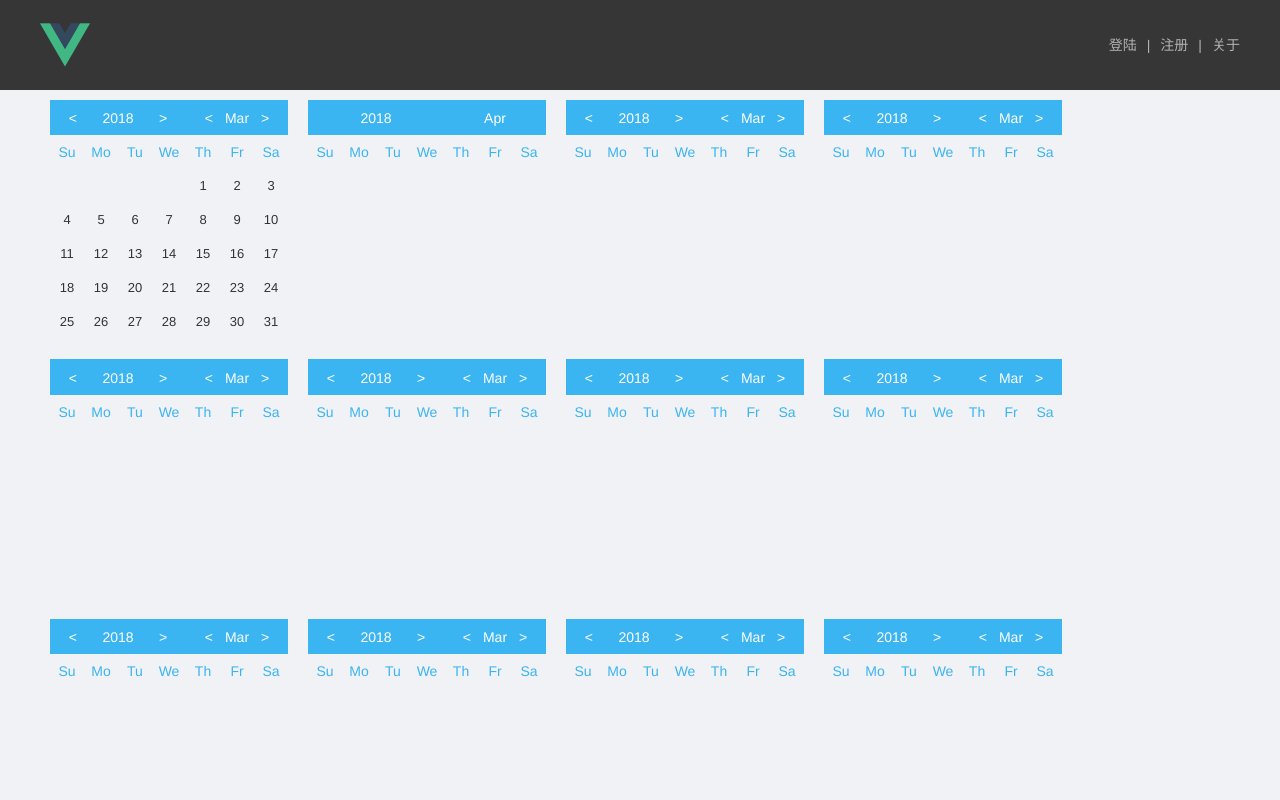
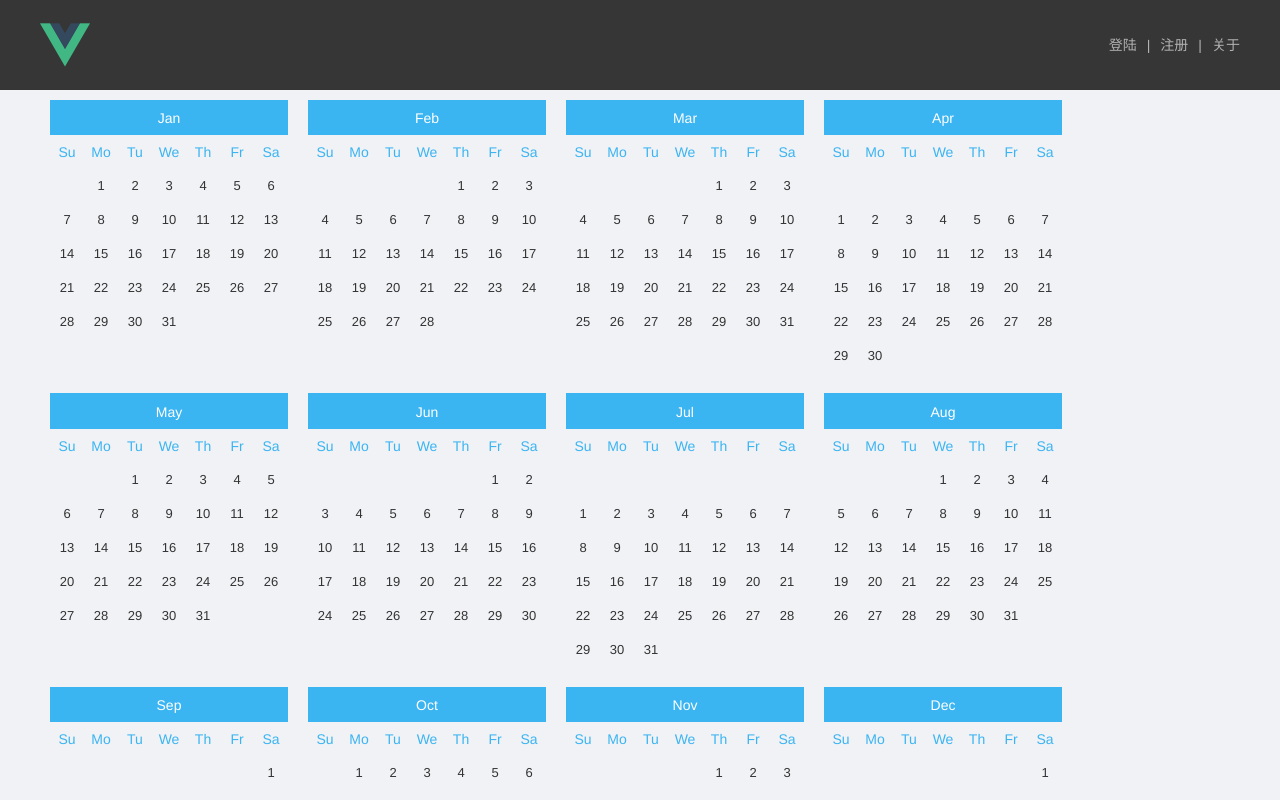
Before and after one commit to angiegigishang/VuePractice, a Vue app: page /permonth in a window 1280 px wide. Shown: the top 800 px of the page. Built offline with nearby package versions, Linux system fonts and the light colour scheme; the HTML template or start-up script is replaced by a standard one; what vue-resource would draw is missing.

Commit message:
日历初步模型完成

```diff
--- a/src/pages/permonthsxy.vue
+++ b/src/pages/permonthsxy.vue
@@ -4,15 +4,8 @@
 			<table class="date-picker">
 				<thead>
 					<tr class="date-head">
-						<th colspan="4">
-							<span class="btn-prev" @click="yearClick(-1)">&lt;</span>
-							<span class="show-year">{{now.getFullYear()}}</span>
-							<span class="btn-next" @click="yearClick(1)">&gt;</span>
-						</th>
-						<th colspan="3">
-							<span class="btn-prev" @click="monthClick(-1)">&lt;</span>
-							<span class="show-month">{{months[now.getMonth()]}}</span>
-							<span class="btn-next" @click="monthClick(1)">&gt;</span>
+						<th colspan="7">
+							<span class="show-month">{{months[0]}}</span>
 						</th>
 					</tr>
 					<tr class="date-days">
@@ -20,7 +13,7 @@
 					</tr>
 				</thead>
 				<tbody>
-					<tr v-for="i in 5">
+					<tr v-for="i in 6">
 						<td v-for="j in 7"
 						    :class="[ddatearr[(i - 1) * 7 + (j - 1)] && ddatearr[(i - 1) * 7 + (j - 1)].status]"
 						    :date="ddatearr[i * 7 + j] && ddatearr[i * 7 + j].date"
@@ -37,11 +30,8 @@
 			<table class="date-picker">
 				<thead>
 					<tr class="date-head">
-						<th colspan="4">
-							<span class="show-year">{{now.getFullYear()}}</span>
-						</th>
-						<th colspan="3">
-							<span class="show-month">{{months[now.getMonth() + 1]}}</span>
+						<th colspan="7">
+							<span class="show-month">{{months[1]}}</span>
 						</th>
 					</tr>
 					<tr class="date-days">
@@ -49,14 +39,13 @@
 					</tr>
 				</thead>
 				<tbody>
-					<!-- monthClick(-1) -->
-					<tr v-for="i in 5">
+					<tr v-for="i in 6">
 						<td v-for="j in 7"
-						    :class="[date[(i - 1) * 7 + (j - 1)] && date[(i - 1) * 7 + (j - 1)].status]"
-						    :date="date[i * 7 + j] && date[i * 7 + j].date"
+						    :class="[ddatearr1[(i - 1) * 7 + (j - 1)] && ddatearr1[(i - 1) * 7 + (j - 1)].status]"
+						    :date="ddatearr1[i * 7 + j] && ddatearr1[i * 7 + j].date"
 						    @click="highlight"
 						    >
-							{{date[(i - 1) * 7 + (j - 1)] && date[(i - 1) * 7 + (j - 1)].text}}
+							{{ddatearr1[(i - 1) * 7 + (j - 1)] && ddatearr1[(i - 1) * 7 + (j - 1)].text}}
 							<!-- {{date[(i - 1) * 7 + (j - 1)] && date[(i - 1) * 7 + (j - 1)].index}} -->
 						</td>
 					</tr>
@@ -67,15 +56,8 @@
 			<table class="date-picker">
 				<thead>
 					<tr class="date-head">
-						<th colspan="4">
-							<span class="btn-prev" @click="yearClick(-1)">&lt;</span>
-							<span class="show-year">{{now.getFullYear()}}</span>
-							<span class="btn-next" @click="yearClick(1)">&gt;</span>
-						</th>
-						<th colspan="3">
-							<span class="btn-prev" @click="monthClick(-1)">&lt;</span>
-							<span class="show-month">{{months[now.getMonth()]}}</span>
-							<span class="btn-next" @click="monthClick(1)">&gt;</span>
+						<th colspan="7">
+							<span class="show-month">{{months[2]}}</span>
 						</th>
 					</tr>
 					<tr class="date-days">
@@ -83,13 +65,13 @@
 					</tr>
 				</thead>
 				<tbody>
-					<tr v-for="i in 5">
+					<tr v-for="i in 6">
 						<td v-for="j in 7"
-						    :class="[date[(i - 1) * 7 + (j - 1)] && date[(i - 1) * 7 + (j - 1)].status]"
-						    :date="date[i * 7 + j] && date[i * 7 + j].date"
+						    :class="[ddatearr2[(i - 1) * 7 + (j - 1)] && ddatearr2[(i - 1) * 7 + (j - 1)].status]"
+						    :date="ddatearr2[i * 7 + j] && ddatearr2[i * 7 + j].date"
 						    @click="highlight"
 						    >
-							{{date[(i - 1) * 7 + (j - 1)] && date[(i - 1) * 7 + (j - 1)].text}}
+							{{ddatearr2[(i - 1) * 7 + (j - 1)] && ddatearr2[(i - 1) * 7 + (j - 1)].text}}
 							<!-- {{date[(i - 1) * 7 + (j - 1)] && date[(i - 1) * 7 + (j - 1)].index}} -->
 						</td>
 					</tr>
@@ -100,15 +82,8 @@
 			<table class="date-picker">
 				<thead>
 					<tr class="date-head">
-						<th colspan="4">
-							<span class="btn-prev" @click="yearClick(-1)">&lt;</span>
-							<span class="show-year">{{now.getFullYear()}}</span>
-							<span class="btn-next" @click="yearClick(1)">&gt;</span>
-						</th>
-						<th colspan="3">
-							<span class="btn-prev" @click="monthClick(-1)">&lt;</span>
-							<span class="show-month">{{months[now.getMonth()]}}</span>
-							<span class="btn-next" @click="monthClick(1)">&gt;</span>
+						<th colspan="7">
+							<span class="show-month">{{months[3]}}</span>
 						</th>
 					</tr>
 					<tr class="date-days">
@@ -116,13 +91,13 @@
 					</tr>
 				</thead>
 				<tbody>
-					<tr v-for="i in 5">
+					<tr v-for="i in 6">
 						<td v-for="j in 7"
-						    :class="[date[(i - 1) * 7 + (j - 1)] && date[(i - 1) * 7 + (j - 1)].status]"
-						    :date="date[i * 7 + j] && date[i * 7 + j].date"
+						    :class="[ddatearr3[(i - 1) * 7 + (j - 1)] && ddatearr3[(i - 1) * 7 + (j - 1)].status]"
+						    :date="ddatearr3[i * 7 + j] && ddatearr3[i * 7 + j].date"
 						    @click="highlight"
 						    >
-							{{date[(i - 1) * 7 + (j - 1)] && date[(i - 1) * 7 + (j - 1)].text}}
+							{{ddatearr3[(i - 1) * 7 + (j - 1)] && ddatearr3[(i - 1) * 7 + (j - 1)].text}}
 							<!-- {{date[(i - 1) * 7 + (j - 1)] && date[(i - 1) * 7 + (j - 1)].index}} -->
 						</td>
 					</tr>
@@ -133,15 +108,8 @@
 			<table class="date-picker">
 				<thead>
 					<tr class="date-head">
-						<th colspan="4">
-							<span class="btn-prev" @click="yearClick(-1)">&lt;</span>
-							<span class="show-year">{{now.getFullYear()}}</span>
-							<span class="btn-next" @click="yearClick(1)">&gt;</span>
-						</th>
-						<th colspan="3">
-							<span class="btn-prev" @click="monthClick(-1)">&lt;</span>
-							<span class="show-month">{{months[now.getMonth()]}}</span>
-							<span class="btn-next" @click="monthClick(1)">&gt;</span>
+						<th colspan="7">
+							<span class="show-month">{{months[4]}}</span>
 						</th>
 					</tr>
 					<tr class="date-days">
@@ -149,13 +117,13 @@
 					</tr>
 				</thead>
 				<tbody>
-					<tr v-for="i in 5">
+					<tr v-for="i in 6">
 						<td v-for="j in 7"
-						    :class="[date[(i - 1) * 7 + (j - 1)] && date[(i - 1) * 7 + (j - 1)].status]"
-						    :date="date[i * 7 + j] && date[i * 7 + j].date"
+						    :class="[ddatearr4[(i - 1) * 7 + (j - 1)] && ddatearr4[(i - 1) * 7 + (j - 1)].status]"
+						    :date="ddatearr4[i * 7 + j] && ddatearr4[i * 7 + j].date"
 						    @click="highlight"
 						    >
-							{{date[(i - 1) * 7 + (j - 1)] && date[(i - 1) * 7 + (j - 1)].text}}
+							{{ddatearr4[(i - 1) * 7 + (j - 1)] && ddatearr4[(i - 1) * 7 + (j - 1)].text}}
 							<!-- {{date[(i - 1) * 7 + (j - 1)] && date[(i - 1) * 7 + (j - 1)].index}} -->
 						</td>
 					</tr>
@@ -166,15 +134,8 @@
 			<table class="date-picker">
 				<thead>
 					<tr class="date-head">
-						<th colspan="4">
-							<span class="btn-prev" @click="yearClick(-1)">&lt;</span>
-							<span class="show-year">{{now.getFullYear()}}</span>
-							<span class="btn-next" @click="yearClick(1)">&gt;</span>
-						</th>
-						<th colspan="3">
-							<span class="btn-prev" @click="monthClick(-1)">&lt;</span>
-							<span class="show-month">{{months[now.getMonth()]}}</span>
-							<span class="btn-next" @click="monthClick(1)">&gt;</span>
+						<th colspan="7">
+							<span class="show-month">{{months[5]}}</span>
 						</th>
 					</tr>
 					<tr class="date-days">
@@ -182,13 +143,13 @@
 					</tr>
 				</thead>
 				<tbody>
-					<tr v-for="i in 5">
+					<tr v-for="i in 6">
 						<td v-for="j in 7"
-						    :class="[date[(i - 1) * 7 + (j - 1)] && date[(i - 1) * 7 + (j - 1)].status]"
-						    :date="date[i * 7 + j] && date[i * 7 + j].date"
+						    :class="[ddatearr5[(i - 1) * 7 + (j - 1)] && ddatearr5[(i - 1) * 7 + (j - 1)].status]"
+						    :date="ddatearr5[i * 7 + j] && ddatearr5[i * 7 + j].date"
 						    @click="highlight"
 						    >
-							{{date[(i - 1) * 7 + (j - 1)] && date[(i - 1) * 7 + (j - 1)].text}}
+							{{ddatearr5[(i - 1) * 7 + (j - 1)] && ddatearr5[(i - 1) * 7 + (j - 1)].text}}
 							<!-- {{date[(i - 1) * 7 + (j - 1)] && date[(i - 1) * 7 + (j - 1)].index}} -->
 						</td>
 					</tr>
@@ -199,15 +160,8 @@
 			<table class="date-picker">
 				<thead>
 					<tr class="date-head">
-						<th colspan="4">
-							<span class="btn-prev" @click="yearClick(-1)">&lt;</span>
-							<span class="show-year">{{now.getFullYear()}}</span>
-							<span class="btn-next" @click="yearClick(1)">&gt;</span>
-						</th>
-						<th colspan="3">
-							<span class="btn-prev" @click="monthClick(-1)">&lt;</span>
-							<span class="show-month">{{months[now.getMonth()]}}</span>
-							<span class="btn-next" @click="monthClick(1)">&gt;</span>
+						<th colspan="7">
+							<span class="show-month">{{months[6]}}</span>
 						</th>
 					</tr>
 					<tr class="date-days">
@@ -215,13 +169,13 @@
 					</tr>
 				</thead>
 				<tbody>
-					<tr v-for="i in 5">
+					<tr v-for="i in 6">
 						<td v-for="j in 7"
-						    :class="[date[(i - 1) * 7 + (j - 1)] && date[(i - 1) * 7 + (j - 1)].status]"
-						    :date="date[i * 7 + j] && date[i * 7 + j].date"
+						    :class="[ddatearr6[(i - 1) * 7 + (j - 1)] && ddatearr6[(i - 1) * 7 + (j - 1)].status]"
+						    :date="ddatearr6[i * 7 + j] && ddatearr6[i * 7 + j].date"
 						    @click="highlight"
 						    >
-							{{date[(i - 1) * 7 + (j - 1)] && date[(i - 1) * 7 + (j - 1)].text}}
+							{{ddatearr6[(i - 1) * 7 + (j - 1)] && ddatearr6[(i - 1) * 7 + (j - 1)].text}}
 							<!-- {{date[(i - 1) * 7 + (j - 1)] && date[(i - 1) * 7 + (j - 1)].index}} -->
 						</td>
 					</tr>
@@ -232,15 +186,8 @@
 			<table class="date-picker">
 				<thead>
 					<tr class="date-head">
-						<th colspan="4">
-							<span class="btn-prev" @click="yearClick(-1)">&lt;</span>
-							<span class="show-year">{{now.getFullYear()}}</span>
-							<span class="btn-next" @click="yearClick(1)">&gt;</span>
-						</th>
-						<th colspan="3">
-							<span class="btn-prev" @click="monthClick(-1)">&lt;</span>
-							<span class="show-month">{{months[now.getMonth()]}}</span>
-							<span class="btn-next" @click="monthClick(1)">&gt;</span>
+						<th colspan="7">
+							<span class="show-month">{{months[7]}}</span>
 						</th>
 					</tr>
 					<tr class="date-days">
@@ -248,13 +195,13 @@
 					</tr>
 				</thead>
 				<tbody>
-					<tr v-for="i in 5">
+					<tr v-for="i in 6">
 						<td v-for="j in 7"
-						    :class="[date[(i - 1) * 7 + (j - 1)] && date[(i - 1) * 7 + (j - 1)].status]"
-						    :date="date[i * 7 + j] && date[i * 7 + j].date"
+						    :class="[ddatearr7[(i - 1) * 7 + (j - 1)] && ddatearr7[(i - 1) * 7 + (j - 1)].status]"
+						    :date="ddatearr7[i * 7 + j] && ddatearr7[i * 7 + j].date"
 						    @click="highlight"
 						    >
-							{{date[(i - 1) * 7 + (j - 1)] && date[(i - 1) * 7 + (j - 1)].text}}
+							{{ddatearr7[(i - 1) * 7 + (j - 1)] && ddatearr7[(i - 1) * 7 + (j - 1)].text}}
 							<!-- {{date[(i - 1) * 7 + (j - 1)] && date[(i - 1) * 7 + (j - 1)].index}} -->
 						</td>
 					</tr>
@@ -265,15 +212,8 @@
 			<table class="date-picker">
 				<thead>
 					<tr class="date-head">
-						<th colspan="4">
-							<span class="btn-prev" @click="yearClick(-1)">&lt;</span>
-							<span class="show-year">{{now.getFullYear()}}</span>
-							<span class="btn-next" @click="yearClick(1)">&gt;</span>
-						</th>
-						<th colspan="3">
-							<span class="btn-prev" @click="monthClick(-1)">&lt;</span>
-							<span class="show-month">{{months[now.getMonth()]}}</span>
-							<span class="btn-next" @click="monthClick(1)">&gt;</span>
+						<th colspan="7">
+							<span class="show-month">{{months[8]}}</span>
 						</th>
 					</tr>
 					<tr class="date-days">
@@ -281,13 +221,13 @@
 					</tr>
 				</thead>
 				<tbody>
-					<tr v-for="i in 5">
+					<tr v-for="i in 6">
 						<td v-for="j in 7"
-						    :class="[date[(i - 1) * 7 + (j - 1)] && date[(i - 1) * 7 + (j - 1)].status]"
-						    :date="date[i * 7 + j] && date[i * 7 + j].date"
+						    :class="[ddatearr8[(i - 1) * 7 + (j - 1)] && ddatearr8[(i - 1) * 7 + (j - 1)].status]"
+						    :date="ddatearr8[i * 7 + j] && ddatearr8[i * 7 + j].date"
 						    @click="highlight"
 						    >
-							{{date[(i - 1) * 7 + (j - 1)] && date[(i - 1) * 7 + (j - 1)].text}}
+							{{ddatearr8[(i - 1) * 7 + (j - 1)] && ddatearr8[(i - 1) * 7 + (j - 1)].text}}
 							<!-- {{date[(i - 1) * 7 + (j - 1)] && date[(i - 1) * 7 + (j - 1)].index}} -->
 						</td>
 					</tr>
@@ -298,15 +238,8 @@
 			<table class="date-picker">
 				<thead>
 					<tr class="date-head">
-						<th colspan="4">
-							<span class="btn-prev" @click="yearClick(-1)">&lt;</span>
-							<span class="show-year">{{now.getFullYear()}}</span>
-							<span class="btn-next" @click="yearClick(1)">&gt;</span>
-						</th>
-						<th colspan="3">
-							<span class="btn-prev" @click="monthClick(-1)">&lt;</span>
-							<span class="show-month">{{months[now.getMonth()]}}</span>
-							<span class="btn-next" @click="monthClick(1)">&gt;</span>
+						<th colspan="7">
+							<span class="show-month">{{months[9]}}</span>
 						</th>
 					</tr>
 					<tr class="date-days">
@@ -314,13 +247,13 @@
 					</tr>
 				</thead>
 				<tbody>
-					<tr v-for="i in 5">
+					<tr v-for="i in 6">
 						<td v-for="j in 7"
-						    :class="[date[(i - 1) * 7 + (j - 1)] && date[(i - 1) * 7 + (j - 1)].status]"
-						    :date="date[i * 7 + j] && date[i * 7 + j].date"
+						    :class="[ddatearr9[(i - 1) * 7 + (j - 1)] && ddatearr9[(i - 1) * 7 + (j - 1)].status]"
+						    :date="ddatearr9[i * 7 + j] && ddatearr9[i * 7 + j].date"
 						    @click="highlight"
 						    >
-							{{date[(i - 1) * 7 + (j - 1)] && date[(i - 1) * 7 + (j - 1)].text}}
+							{{ddatearr9[(i - 1) * 7 + (j - 1)] && ddatearr9[(i - 1) * 7 + (j - 1)].text}}
 							<!-- {{date[(i - 1) * 7 + (j - 1)] && date[(i - 1) * 7 + (j - 1)].index}} -->
 						</td>
 					</tr>
@@ -331,15 +264,8 @@
 			<table class="date-picker">
 				<thead>
 					<tr class="date-head">
-						<th colspan="4">
-							<span class="btn-prev" @click="yearClick(-1)">&lt;</span>
-							<span class="show-year">{{now.getFullYear()}}</span>
-							<span class="btn-next" @click="yearClick(1)">&gt;</span>
-						</th>
-						<th colspan="3">
-							<span class="btn-prev" @click="monthClick(-1)">&lt;</span>
-							<span class="show-month">{{months[now.getMonth()]}}</span>
-							<span class="btn-next" @click="monthClick(1)">&gt;</span>
+						<th colspan="7">
+							<span class="show-month">{{months[10]}}</span>
 						</th>
 					</tr>
 					<tr class="date-days">
@@ -347,13 +273,13 @@
 					</tr>
 				</thead>
 				<tbody>
-					<tr v-for="i in 5">
+					<tr v-for="i in 6">
 						<td v-for="j in 7"
-						    :class="[date[(i - 1) * 7 + (j - 1)] && date[(i - 1) * 7 + (j - 1)].status]"
-						    :date="date[i * 7 + j] && date[i * 7 + j].date"
+						    :class="[ddatearr10[(i - 1) * 7 + (j - 1)] && ddatearr10[(i - 1) * 7 + (j - 1)].status]"
+						    :date="ddatearr10[i * 7 + j] && ddatearr10[i * 7 + j].date"
 						    @click="highlight"
 						    >
-							{{date[(i - 1) * 7 + (j - 1)] && date[(i - 1) * 7 + (j - 1)].text}}
+							{{ddatearr10[(i - 1) * 7 + (j - 1)] && ddatearr10[(i - 1) * 7 + (j - 1)].text}}
 							<!-- {{date[(i - 1) * 7 + (j - 1)] && date[(i - 1) * 7 + (j - 1)].index}} -->
 						</td>
 					</tr>
@@ -364,15 +290,8 @@
 			<table class="date-picker">
 				<thead>
 					<tr class="date-head">
-						<th colspan="4">
-							<span class="btn-prev" @click="yearClick(-1)">&lt;</span>
-							<span class="show-year">{{now.getFullYear()}}</span>
-							<span class="btn-next" @click="yearClick(1)">&gt;</span>
-						</th>
-						<th colspan="3">
-							<span class="btn-prev" @click="monthClick(-1)">&lt;</span>
-							<span class="show-month">{{months[now.getMonth()]}}</span>
-							<span class="btn-next" @click="monthClick(1)">&gt;</span>
+						<th colspan="7">
+							<span class="show-month">{{months[11]}}</span>
 						</th>
 					</tr>
 					<tr class="date-days">
@@ -380,19 +299,20 @@
 					</tr>
 				</thead>
 				<tbody>
-					<tr v-for="i in 5">
+					<tr v-for="i in 6">
 						<td v-for="j in 7"
-						    :class="[date[(i - 1) * 7 + (j - 1)] && date[(i - 1) * 7 + (j - 1)].status]"
-						    :date="date[i * 7 + j] && date[i * 7 + j].date"
+						    :class="[ddatearr11[(i - 1) * 7 + (j - 1)] && ddatearr11[(i - 1) * 7 + (j - 1)].status]"
+						    :date="ddatearr11[i * 7 + j] && ddatearr11[i * 7 + j].date"
 						    @click="highlight"
 						    >
-							{{date[(i - 1) * 7 + (j - 1)] && date[(i - 1) * 7 + (j - 1)].text}}
+							{{ddatearr11[(i - 1) * 7 + (j - 1)] && ddatearr11[(i - 1) * 7 + (j - 1)].text}}
 							<!-- {{date[(i - 1) * 7 + (j - 1)] && date[(i - 1) * 7 + (j - 1)].index}} -->
 						</td>
 					</tr>
 				</tbody>
 			</table>
 		</div>
+
 		<transition name="drop">
 			<div class="alertbox" v-show="show">
 						<div class="alertbox-title">节日</div>
@@ -425,6 +345,17 @@ export default {
 			datearr: [],
 			arr: [],
 			ddatearr: [],
+			ddatearr1: [],
+			ddatearr2: [],
+			ddatearr3: [],
+			ddatearr4: [],
+			ddatearr5: [],
+			ddatearr6: [],
+			ddatearr7: [],
+			ddatearr8: [],
+			ddatearr9: [],
+			ddatearr10: [],
+			ddatearr11: [],
 			now: new Date() //Wed Jan 23 2019 15:43:33 GMT+0800 (中国标准时间)
 		}
 	},
@@ -499,28 +430,39 @@ export default {
 				})
 			}
 
-			// var j = 1;
-			// while (this.arr.length < 42) {
-			// 	this.arr.push({
-			// 		text: j,
-			// 		time: new Date(time.getFullYear(), time.getMonth() + 1, j),
-			// 		status: 'date-future',
-			// 		index: curDayCount + j + 1
-			// 	});
-			// 	j++;
-			// }
+			var j = 1;
+			while (this.arr.length < 42) {
+				this.arr.push({
+					text: '',
+					time: new Date(time.getFullYear(), time.getMonth() + 1, j),
+					status: 'date-future',
+					index: curDayCount + j + 1
+				});
+				j++;
+			}
 			//console.log('arr11', this.arr)
 			this.datearr.push(this.arr)
 			this.arr = []
 			//console.log('datearr', this.datearr)
 			//console.log('monthindex', monthindex)
 			//console.log('0', this.datearr[0])
-			this.ddatearr = this.datearr[monthindex]
+			this.ddatearr = this.datearr[0]
+			this.ddatearr1 = this.datearr[1]
+			this.ddatearr2 = this.datearr[2]
+			this.ddatearr3 = this.datearr[3]
+			this.ddatearr4 = this.datearr[4]
+			this.ddatearr5 = this.datearr[5]
+			this.ddatearr6 = this.datearr[6]
+			this.ddatearr7 = this.datearr[7]
+			this.ddatearr8 = this.datearr[8]
+			this.ddatearr9 = this.datearr[9]
+			this.ddatearr10 = this.datearr[10]
+			this.ddatearr11 = this.datearr[11]
 			console.log('测试', monthindex, this.ddatearr)
 			console.log(this.ddatearr[20].text)
 		},
 		basedata () {
-			for (var i=0; i<3; i++){
+			for (var i=0; i<12; i++){
 				this.update(this.now.setMonth(i), i)
 			}
             //this.update(this.now,0)
```
